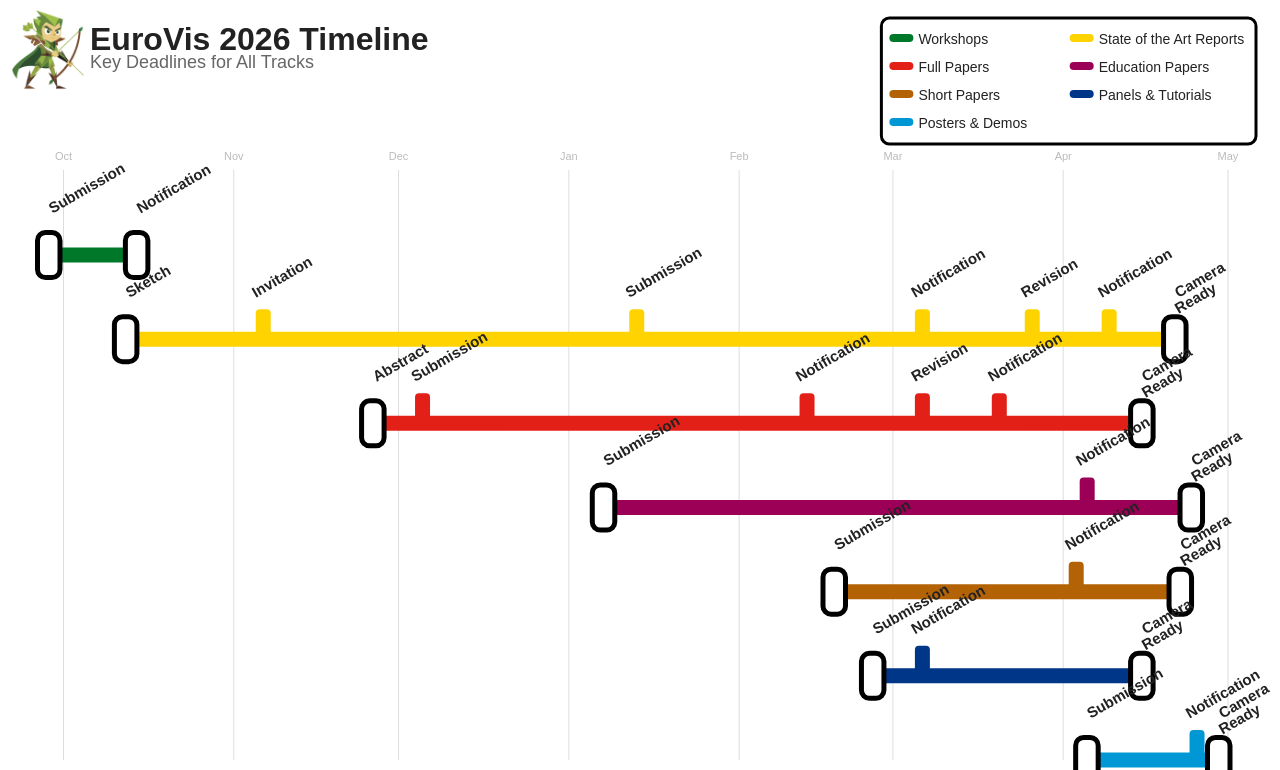
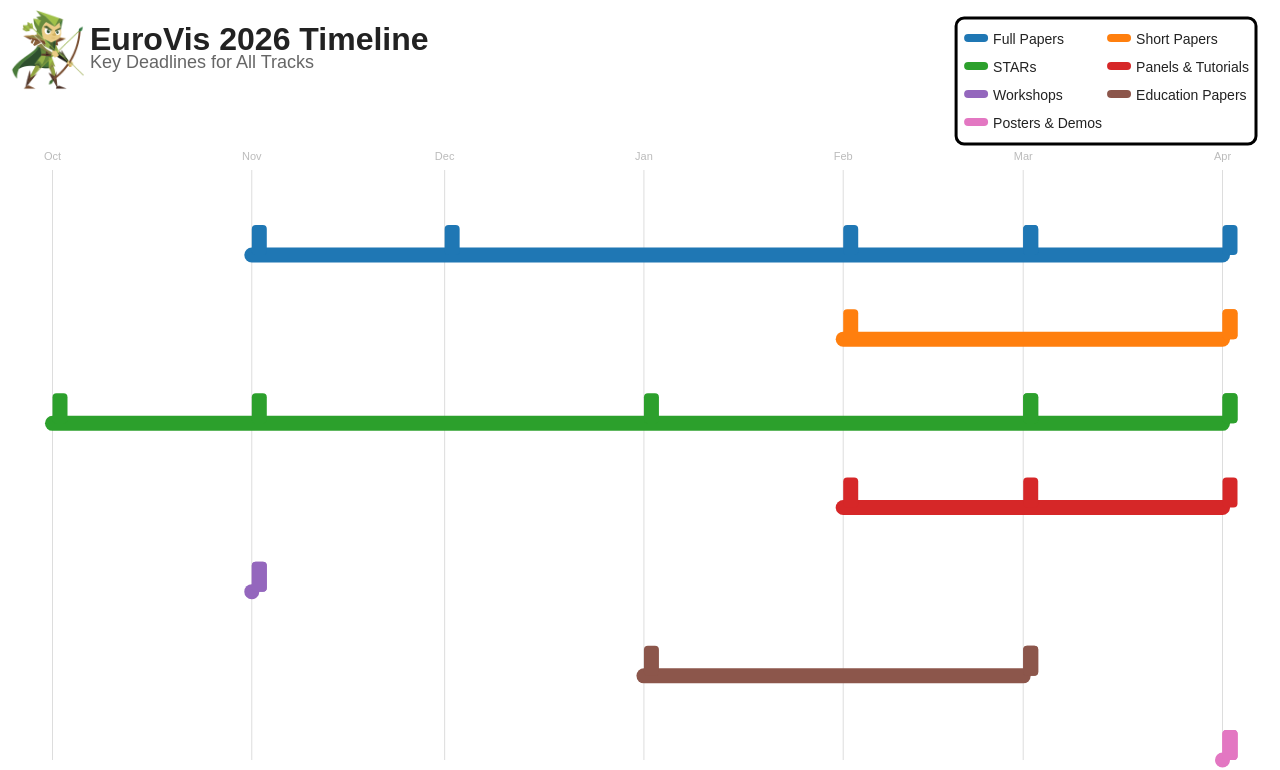
Before and after one commit to danylaksono/tube-timeline, a plain HTML site: page index.html in a window 1280 px wide. Shown: the top 770 px of the page. Drawn offline with nearby package versions, Linux system fonts and the light colour scheme.

Commit message:
updated dates (fp track)

```diff
--- a/index.html
+++ b/index.html
@@ -26,82 +26,76 @@
 
 <script>const data = [
   {
-        track: 'Full Papers',
-        label: 'FP',
-        color: '#E32017', // Bright red
+    track: "Full Papers",
+    color: "#1f77b4",
     dates: [
-          { date: '27/11/2025', name: 'Abstract deadline', type: 'start', url: 'https://eurovis.org.uk/full-papers/', label: 'Abstract' },
-          { date: '04/12/2025', name: 'Full paper deadline', type: 'submission', url: 'https://eurovis.org.uk/full-papers/', label: 'Submission' },
-          { date: '12/02/2026', name: 'First Round Notification', type: 'notification', url: 'https://eurovis.org.uk/full-papers/', label: 'Notification' },
-          { date: '05/03/2026', name: 'Revised Submission', type: 'submission', url: 'https://eurovis.org.uk/full-papers/', label: 'Revision' },
-          { date: '19/03/2026', name: 'Final Notification', type: 'notification', url: 'https://eurovis.org.uk/full-papers/', label: 'Notification' },
-          { date: '16/04/2026', name: 'Camera Ready Version', type: 'end', url: 'https://eurovis.org.uk/full-papers/', label: 'Camera Ready' }
+      { date: "11/2024", name: "Abstract deadline", type: "submission", url: "" },
+      { date: "12/2024", name: "Full paper deadline", type: "submission", url: "" },
+      { date: "02/2025", name: "First Round Notification", type: "notification", url: "" },
+      { date: "03/2025", name: "Revised Submission", type: "submission", url: "" },
+      { date: "03/2025", name: "Final Notification", type: "notification", url: "" },
+      { date: "04/2025", name: "Camera Ready Version", type: "submission", url: "" }
     ]
   },
   {
-        track: 'Short Papers',
-        label: 'SP',
-        color: '#B36305', // Orange-ish
+    track: "Short Papers",
+    color: "#ff7f0e",
     dates: [
-          { date: '19/02/2026', name: 'Submission deadline', type: 'start', url: 'https://eurovis.org.uk/short-papers/', label: 'Submission' },
-          { date: '02/04/2026', name: 'Acceptance notification', type: 'notification', url: 'https://eurovis.org.uk/short-papers/', label: 'Notification' },
-          { date: '23/04/2026', name: 'Camera Ready Version', type: 'end', url: 'https://eurovis.org.uk/short-papers/', label: 'Camera Ready' }
+      { date: "02/2025", name: "Submission deadline", type: "submission", url: "" },
+      { date: "04/2025", name: "Acceptance notification", type: "notification", url: "" },
+      { date: "04/2025", name: "Camera Ready Version", type: "submission", url: "" }
     ]
   },
   {
-        track: 'State of the Art Reports',
-        label: 'STAR',
-        color: '#FFD300', // Bright yellow
+    track: "STARs",
+    color: "#2ca02c",
     dates: [
-          { date: '13/10/2025', name: 'STAR Sketch Submission', type: 'start', url: 'https://eurovis.org.uk/state-of-the-art-reports-stars/', label: 'Sketch' },
-          { date: '05/11/2025', name: 'Invitation for Full STAR', type: 'notification', url: 'https://eurovis.org.uk/state-of-the-art-reports-stars/', label: 'Invitation' },
-          { date: '12/01/2026', name: 'Full STAR Submission', type: 'submission', url: 'https://eurovis.org.uk/state-of-the-art-reports-stars/', label: 'Submission' },
-          { date: '05/03/2026', name: 'Full STAR Notification', type: 'notification', url: 'https://eurovis.org.uk/state-of-the-art-reports-stars/', label: 'Notification' },
-          { date: '25/03/2026', name: 'Second Round Submission', type: 'submission', url: 'https://eurovis.org.uk/state-of-the-art-reports-stars/', label: 'Revision' },
-          { date: '08/04/2026', name: 'Second Review Notification', type: 'notification', url: 'https://eurovis.org.uk/state-of-the-art-reports-stars/', label: 'Notification' },
-          { date: '22/04/2026', name: 'Camera-Ready Deadline', type: 'end', url: 'https://eurovis.org.uk/state-of-the-art-reports-stars/', label: 'Camera Ready' }
+      { date: "10/2024", name: "STAR Sketch Submission", type: "submission", url: "" },
+      { date: "11/2024", name: "Invitation for Full STAR", type: "notification", url: "" },
+      { date: "01/2025", name: "Full STAR Submission", type: "submission", url: "" },
+      { date: "03/2025", name: "Full STAR Notification", type: "notification", url: "" },
+      { date: "03/2025", name: "Second Round Submission", type: "submission", url: "" },
+      { date: "04/2025", name: "Second Review Notification", type: "notification", url: "" },
+      { date: "04/2025", name: "Camera-Ready Deadline", type: "submission", url: "" }
     ]
   },
   {
-        track: 'Panels & Tutorials',
-        label: 'P&T',
-        color: '#003688', // Dark blue
+    track: "Panels & Tutorials",
+    color: "#d62728",
     dates: [
-          { date: '26/02/2026', name: 'Submission deadline', type: 'start', url: 'https://eurovis.org.uk/panels-and-tutorials/', label: 'Submission' },
-          { date: '05/03/2026', name: 'Conditional Notification', type: 'notification', url: 'https://eurovis.org.uk/panels-and-tutorials/', label: 'Notification' },
-          { date: '16/04/2026', name: 'Camera-Ready Abstract', type: 'end', url: 'https://eurovis.org.uk/panels-and-tutorials/', label: 'Camera Ready' }
+      { date: "02/2025", name: "Submission deadline", type: "submission", url: "" },
+      { date: "03/2025", name: "Conditional Notification", type: "notification", url: "" },
+      { date: "04/2025", name: "Camera-Ready Abstract", type: "submission", url: "" }
     ]
   },
   {
-        track: 'Workshops',
-        label: 'WS',
-        color: '#00782A', // Vivid green
+    track: "Workshops",
+    color: "#9467bd",
     dates: [
-          { date: '29/09/2025', name: 'Proposal Submission', type: 'start', url: 'https://eurovis.org.uk/workshops/', label: 'Submission' },
-          { date: '15/10/2025', name: 'Notification', type: 'end', url: 'https://eurovis.org.uk/workshops/', label: 'Notification' }
+      { date: "11/2024", name: "Proposal Submission", type: "submission", url: "" },
+      { date: "11/2024", name: "Notification", type: "notification", url: "" }
     ]
   },
   {
-        track: 'Education Papers',
-        label: 'ED',
-        color: '#9B0056', // Dark magenta
+    track: "Education Papers",
+    color: "#8c564b",
     dates: [
-          { date: '08/01/2026', name: 'Submission', type: 'start', url: 'https://eurovis.org.uk/education-papers/', label: 'Submission' },
-          { date: '04/04/2026', name: 'Notification', type: 'notification', url: 'https://eurovis.org.uk/education-papers/', label: 'Notification' },
-          { date: '25/04/2026', name: 'Camera-Ready', type: 'end', url: 'https://eurovis.org.uk/education-papers/', label: 'Camera Ready' }
+      { date: "01/2025", name: "Submission", type: "submission", url: "" },
+      { date: "03/2025", name: "Notification", type: "notification", url: "" },
+      { date: "03/2025", name: "Camera-Ready", type: "submission", url: "" }
     ]
   },
   {
-        track: 'Posters & Demos',
-        label: 'P&D',
-        color: '#0098D4', // Light blue
+    track: "Posters & Demos",
+    color: "#e377c2",
     dates: [
-          { date: '06/04/2026', name: 'Submission', type: 'start', url: 'https://eurovis.org.uk/posters/', label: 'Submission' },
-          { date: '24/04/2026', name: 'Notification', type: 'notification', url: 'https://eurovis.org.uk/posters/', label: 'Notification' },
-          { date: '30/04/2026', name: 'Camera-Ready', type: 'end', url: 'https://eurovis.org.uk/posters/', label: 'Camera Ready' }
+      { date: "04/2025", name: "Submission", type: "submission", url: "" },
+      { date: "04/2025", name: "Notification", type: "notification", url: "" },
+      { date: "04/2025", name: "Camera-Ready", type: "submission", url: "" }
     ]
   }
 ];
+
 
     const typeIcons = {
       start: '📄',     // For anything being submitted
```
Lines whose indentation alone changed are shown as unchanged.
